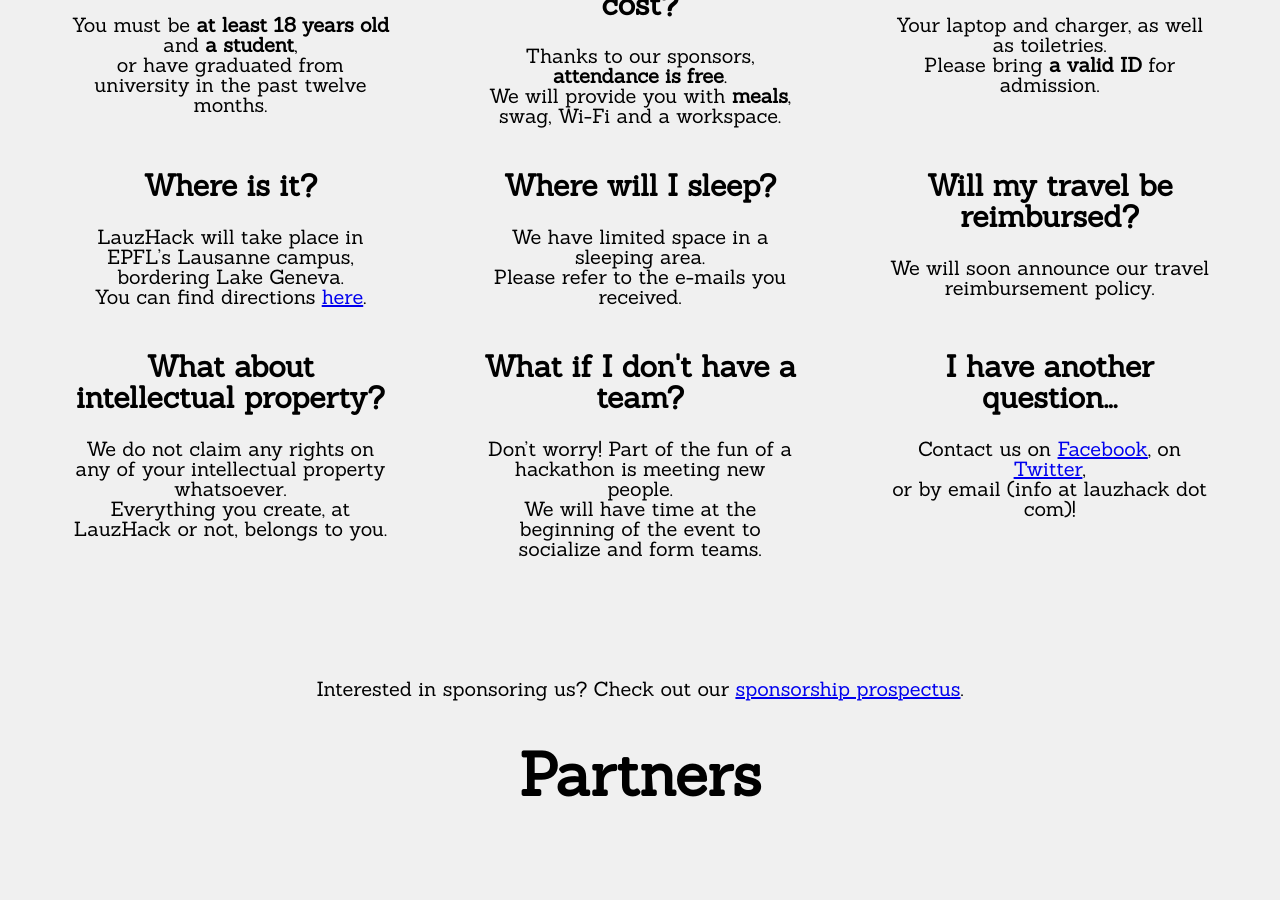
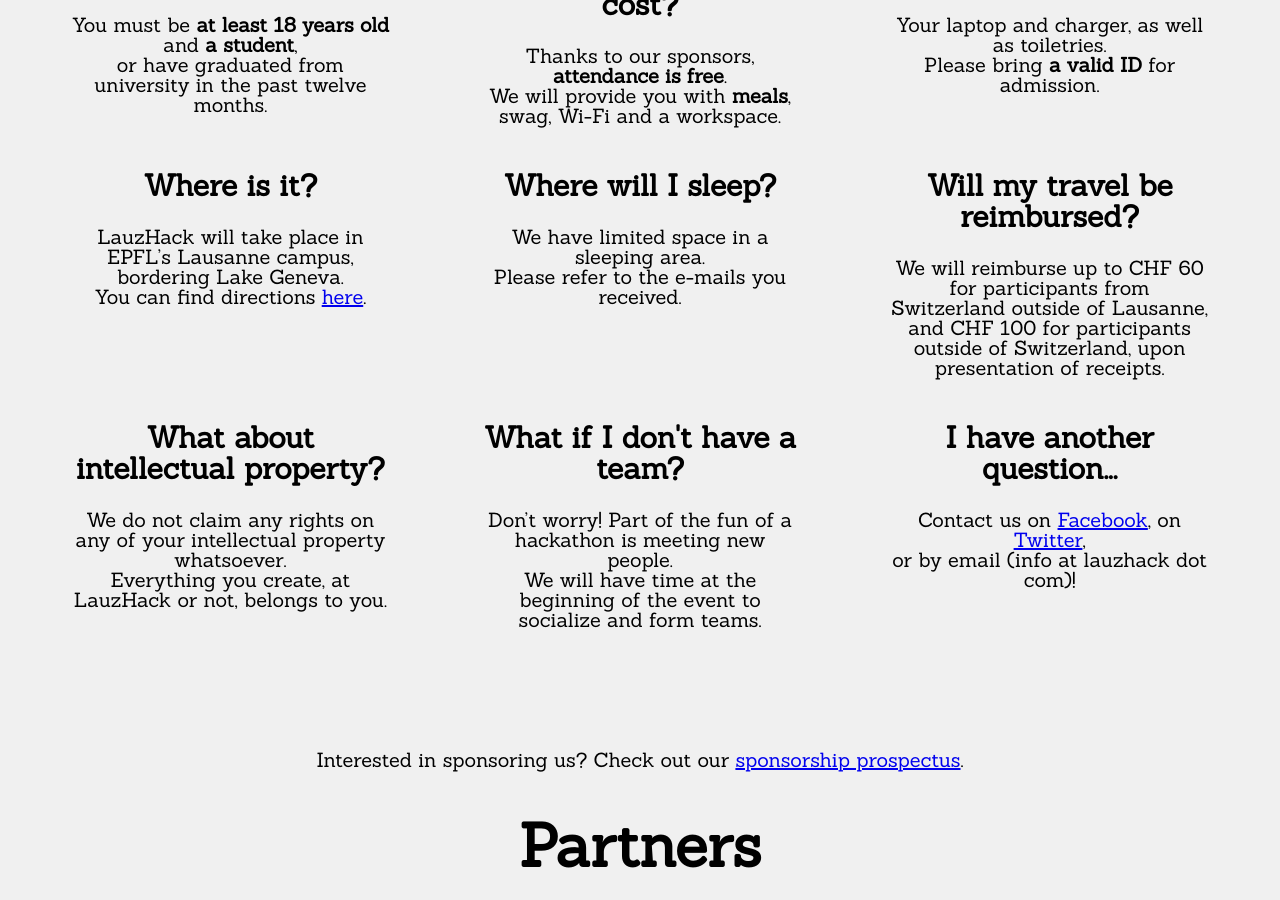
Before and after one commit to LauzHack/LauzHack.github.io, a Jekyll site: the page built from index.html, in a window 1280 px wide and 900 px high, scrolled down 1473 px. Built offline with Jekyll 4.4.1, drawn with Linux system fonts in a browser that asks for light colours.

Commit message:
Travel reimbursement policy

```diff
--- a/_data/faq.yml
+++ b/_data/faq.yml
@@ -32,7 +32,8 @@
 
 - q: Will my travel be reimbursed?
   a: |-
-        We will soon announce our travel reimbursement policy.
+        We will reimburse up to CHF 60 for participants from Switzerland outside of Lausanne,
+        and CHF 100 for participants outside of Switzerland, upon presentation of receipts.
 
 - id: ip
   q: What about intellectual property?
```
